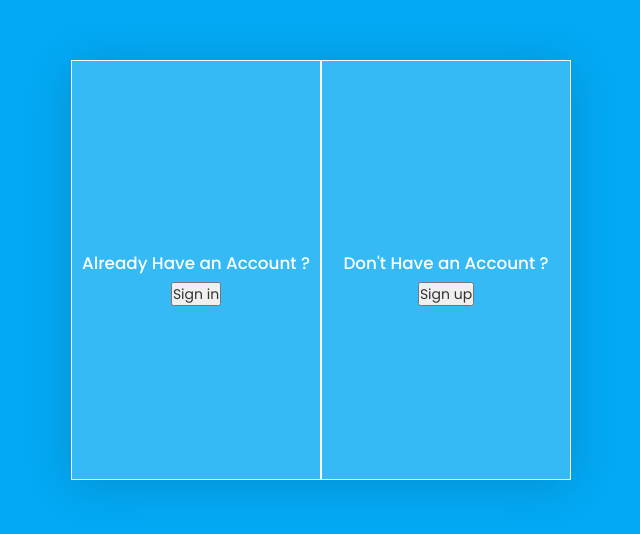
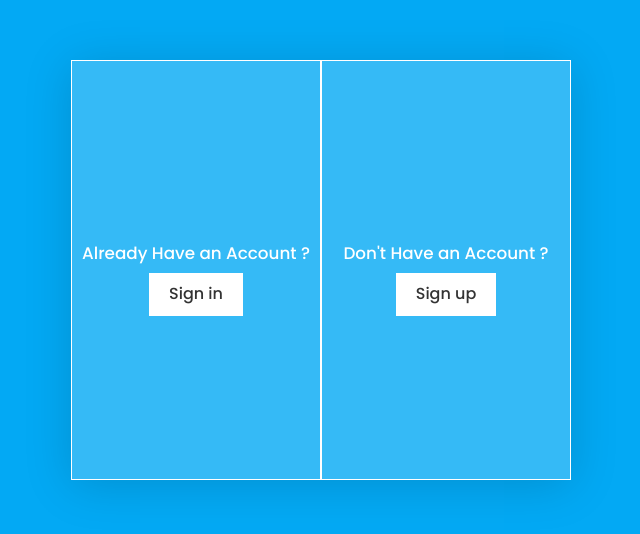
Before and after one commit to Eg-MD-Sunny/MiniPart_Login-Form-Authentication-In-JS-With-LocalStorage, a plain HTML site: page index.html in a window 1280 px wide. Shown: the whole page, without its empty margins (334-974 px from the left). Drawn offline with nearby package versions, Linux system fonts and the light colour scheme.

Commit message:
Text Design

```diff
--- a/style.css
+++ b/style.css
@@ -48,3 +48,12 @@ body{
     font-weight: 500;
     margin-bottom:10px;
 }
+.blueBg .box button{
+    background: #fff;
+    color: #333;
+    padding: 10px 20px;
+    font-size:16px;
+    font-weight:500;
+    border: none;
+    cursor: pointer;
+}
```
